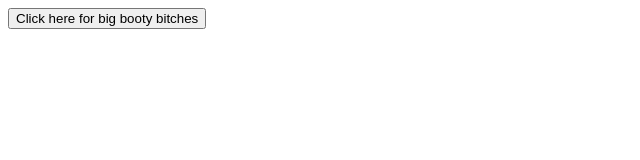
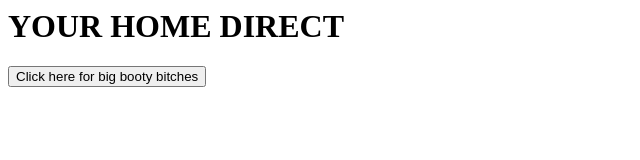
Before and after one commit to CodeoGenic/Y0UR-H0M3-61R3CT-C09, a plain HTML site: page index.html in a window 1280 px wide. Shown: the whole page, without its empty margins (0-640 px from the left). Drawn offline with Linux system fonts and the light colour scheme.

Commit message:
coding around

```diff
--- a/index.html
+++ b/index.html
@@ -1 +1,13 @@
-<button> Click here for big booty bitches</button>
+<html>
+<head>
+    <h1><b>YOUR HOME DIRECT </b></h1>
+</head>
+<body>
+<div>
+    <button> Click here for big booty bitches</button>
+</div>
+
+</body>
+
+
+</html>
```
